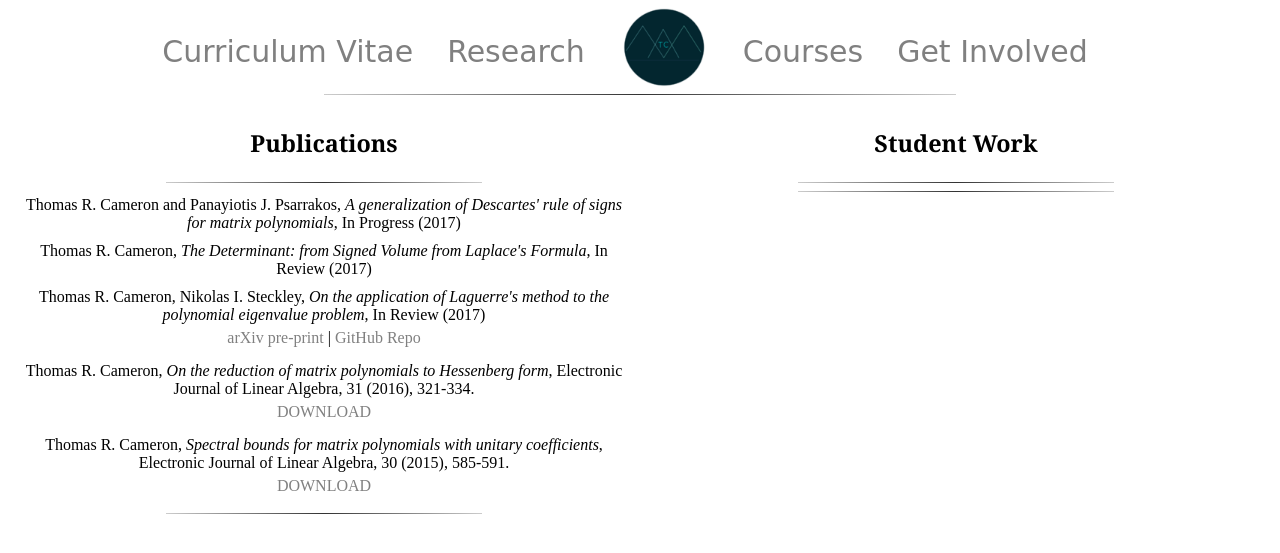
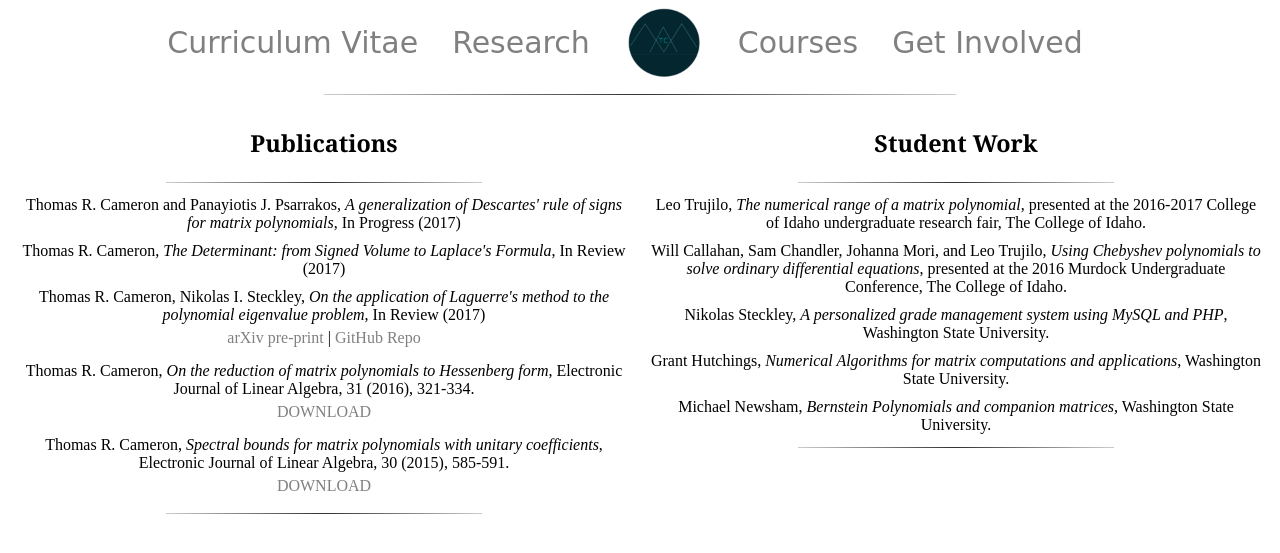
Before and after one commit to Nick314159/TCAM_WEB, a PHP site: page /pages/research.php in a window 1280 px wide. Shown: the top 553 px of the page. Run offline with PHP 8.4, Linux system fonts and the light colour scheme.

Commit message:
updated research page

```diff
--- a/pages/research.php
+++ b/pages/research.php
@@ -28,10 +28,10 @@
       <h3>Publications</h3>
     </div>
     <hr class="hrstyle-one" style="width: 50%">
-    <div class="class-list">
+    <div class="list">
     <ul>
         <li>Thomas R. Cameron and Panayiotis J. Psarrakos, <em>A generalization of Descartes' rule of signs for matrix polynomials</em>, In Progress (2017)</li>
-        <li>Thomas R. Cameron, <em>The Determinant: from Signed Volume from Laplace's Formula</em>, In Review (2017)</li>
+        <li>Thomas R. Cameron, <em>The Determinant: from Signed Volume to Laplace's Formula</em>, In Review (2017)</li>
         <li>Thomas R. Cameron, Nikolas I. Steckley, <em>On the application of Laguerre's method to the polynomial eigenvalue problem</em>, In Review (2017)
             <ul><li><a href="https://arxiv.org/abs/1703.08767" target="_blank">arXiv pre-print</a> | <a href="https://github.com/Nick314159/LMPEP" target="_blank">GitHub Repo</a></li></ul>
         </li>
@@ -51,6 +51,15 @@
       <h3>Student Work</h3>
     </div>
     <hr class="hrstyle-one" style="width: 50%">
+    <div class="list">
+    <ul>
+        <li>Leo Trujilo, <em>The numerical range of a matrix polynomial</em>, presented at the 2016-2017 College of Idaho undergraduate research fair, The College of Idaho.</li>
+        <li>Will Callahan, Sam Chandler, Johanna Mori, and Leo Trujilo, <em>Using Chebyshev polynomials to solve ordinary differential equations</em>, presented at the 2016 Murdock Undergraduate Conference, The College of Idaho.</li>
+        <li>Nikolas Steckley, <em>A personalized grade management system using MySQL and PHP</em>, Washington State University.</li>
+        <li>Grant Hutchings, <em>Numerical Algorithms for matrix computations and applications</em>, Washington State University.</li>
+        <li>Michael Newsham, <em>Bernstein Polynomials and companion matrices</em>, Washington State University.</li>
+    </ul>
+    </div>
     <hr class="hrstyle-one" style="width: 50%">
   </div>
 </div>
--- a/stylesheet.css
+++ b/stylesheet.css
@@ -30,8 +30,8 @@
 /* -- Logo -- */
 .logo {
   float: center;
-  max-width: 90px;
-  max-height: 90px;
+  max-width: 80px;
+  max-height: 80px;
   margin-bottom: -25px;
 }
 /* -- Header -- */
@@ -53,6 +53,7 @@
     padding-left: 10px;
     padding-right: 10px;
 }
+/* -- Main Pic -- */
 .main-pic {
   text-align: center;
   position: relative;
@@ -60,31 +61,31 @@
   padding-top: 25px;
   padding-left: 50px;
 }
-/* -- Class List -- */
-.class-list {
+/* -- List -- */
+.list {
   width: 100%;
 }
-.class-list ul {
+.list ul {
   padding: 0px;
   margin: 0px;
   text-align: center;
 }
-.class-list li {
+.list li {
   list-style-type: none;
   padding: 5px 10px 5px 10px;
 }
-.class-list li a {
+.list li a {
   color: gray;
   font-size: 16px;
   font-family: Times New Roman, serif;
   text-decoration: none;
 }
-.class-list li a:hover {
+.list li a:hover {
   color: blue;
   background-color: transparent;
   text-decoration: none;
 }
-.class-list li a:active {
+.list li a:active {
   color: yellow;
   background-color: transparent;
   text-decoration: underline;
```
